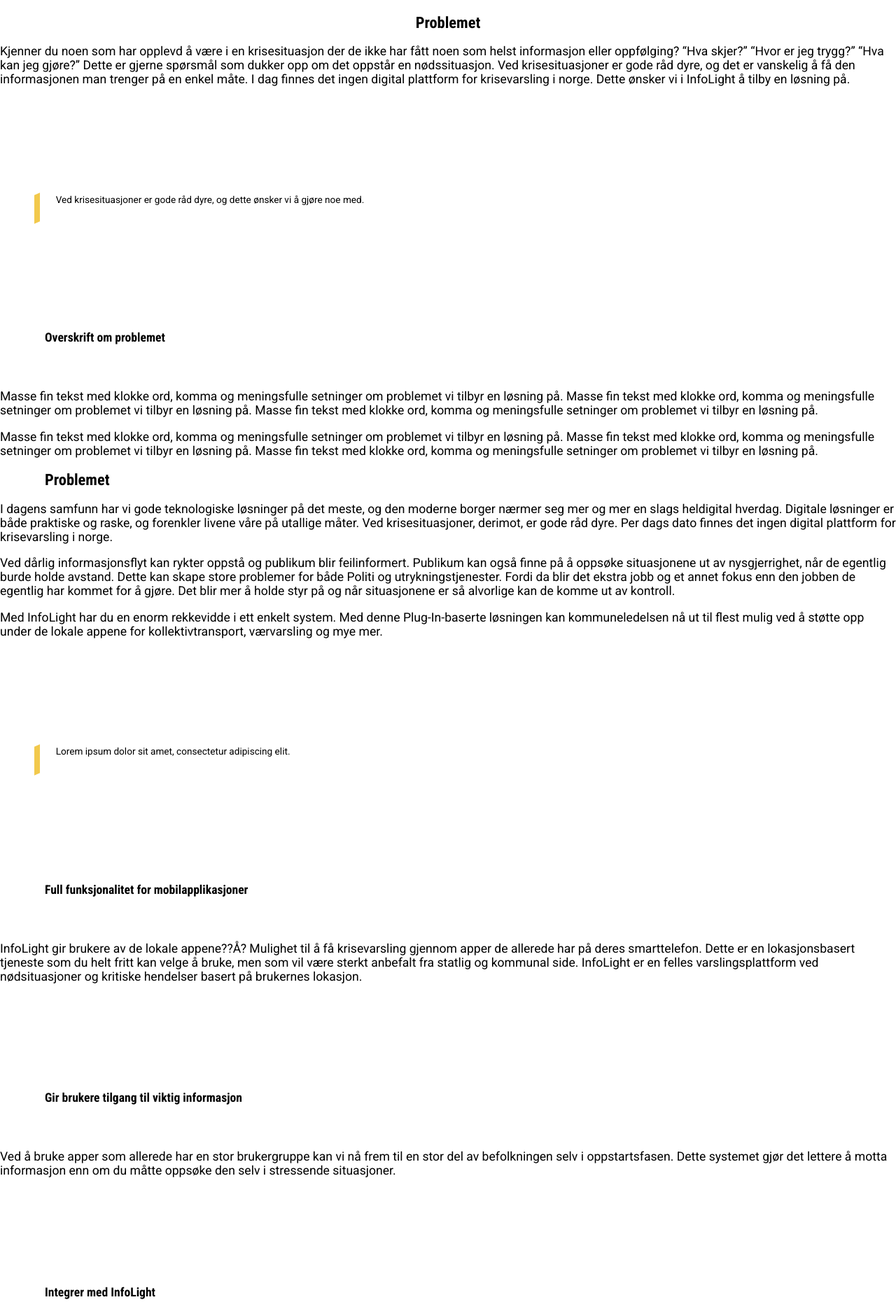
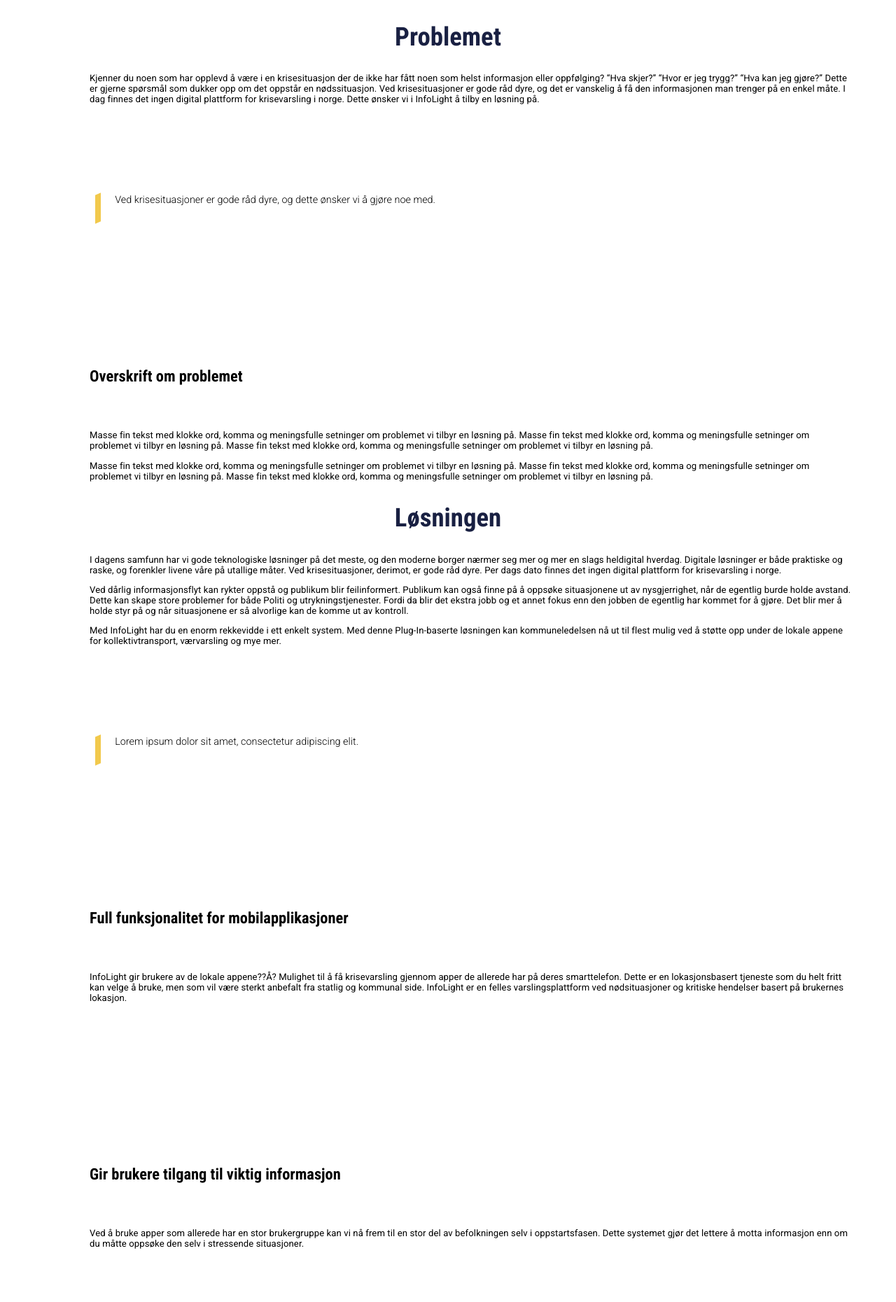
Before and after one commit to RHellenes/HiOA-final_project, a PHP site: page / in a window 1280 px wide. Shown: the part 70-1930 px from the top of the page at 70% size. Run offline with PHP 8.4, Linux system fonts and the light colour scheme.

Commit message:
Oppsett
Endret oppsett likt det i Figma

```diff
--- a/css/global.css
+++ b/css/global.css
@@ -277,20 +277,26 @@ main {
 }
 main p {
 	font-family: "Roboto", sans-serif;
-	font-size: 1.1em;
+	font-size: 0.82em;
+	letter-spacing: 0.1px;
+	padding: 0% 5% 0% 10%;
 }
 
 h2 {
 	padding: 0% 5%;
 	font-family: "Roboto Condensed", condensed;
-	font-size: 1.4em;
+	font-size: 2.3em;
+	color: #192042;
+	font-weight: bold;
+	text-align: center;
 }
 
 h3 {
-	padding: 0% 5%;
+	padding: 0% 5% 0% 10%;
 	font-family: "Roboto Condensed", condensed;
-	font-size: 1.1em;
-	margin: 12% 0% 5% 0%;
+	font-size: 1.4em;
+	margin: 18% 0% 5% 0%;
+	font-weight: bold;
 }
 
 .utheving {
@@ -301,11 +307,11 @@ h3 {
 
 #blikkfang {
 	font-family: "Roboto", sans-serif;
-	font-size: 0.85em;
+	font-size: 0.9em;
 	margin: 10% 0%;
 	width: 94%;
-	padding: 2%;
-
+	padding: 0% 5% 0% 9%;
+	font-weight: 300;
 }
 
 #blikkfang::before {
--- a/index.html
+++ b/index.html
@@ -3,6 +3,7 @@
 <head>
 	<meta charset="UTF-8">
 	<title>HiOA Final Project</title>
+	<link href="https://fonts.googleapis.com/css?family=Roboto+Condensed:400,700|Roboto:300,400" rel="stylesheet">
 	<link href="https://fonts.googleapis.com/css?family=Roboto" rel="stylesheet">
 	<link rel="stylesheet" type="text/css" href="css/global.css">
 	<meta name="viewport" content="initial-scale=1, maximum-scale=1">
@@ -100,7 +101,7 @@
 
 
 		<section>
-		<center><b><h2>Problemet</h2></b></center>
+		<h2>Problemet</h2>
 		<p>
 			Kjenner du noen som har opplevd å være i en krisesituasjon der de ikke har fått noen som helst informasjon eller oppfølging? “Hva skjer?” “Hvor er jeg trygg?” “Hva kan jeg gjøre?” Dette er gjerne spørsmål som dukker opp om det oppstår en nødssituasjon. Ved krisesituasjoner er gode råd dyre,  og det er vanskelig å få den informasjonen man trenger på en enkel måte. I dag finnes det ingen digital plattform for krisevarsling i norge.
 			Dette ønsker vi i InfoLight å tilby en løsning på.
@@ -126,7 +127,7 @@
 		</p>
 
 
-		<h2>Problemet</h2>
+		<h2>Løsningen</h2>
 		<p>
 			I dagens samfunn har vi gode teknologiske løsninger på det meste, og den moderne borger nærmer seg mer og mer en slags heldigital hverdag. Digitale løsninger er både praktiske og raske, og forenkler livene våre på utallige måter. Ved krisesituasjoner, derimot, er gode råd dyre. Per dags dato finnes det ingen digital plattform for krisevarsling i norge. </p>
 
```
